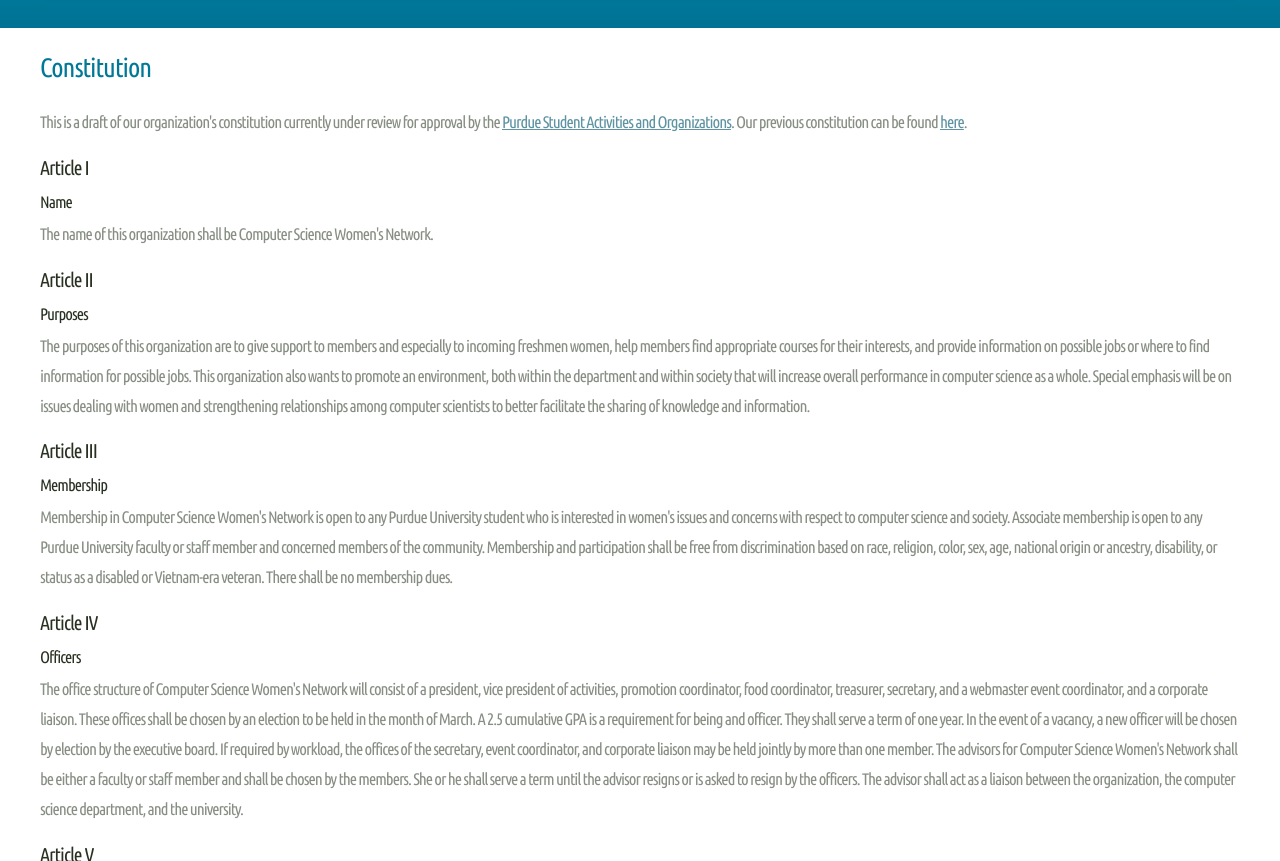
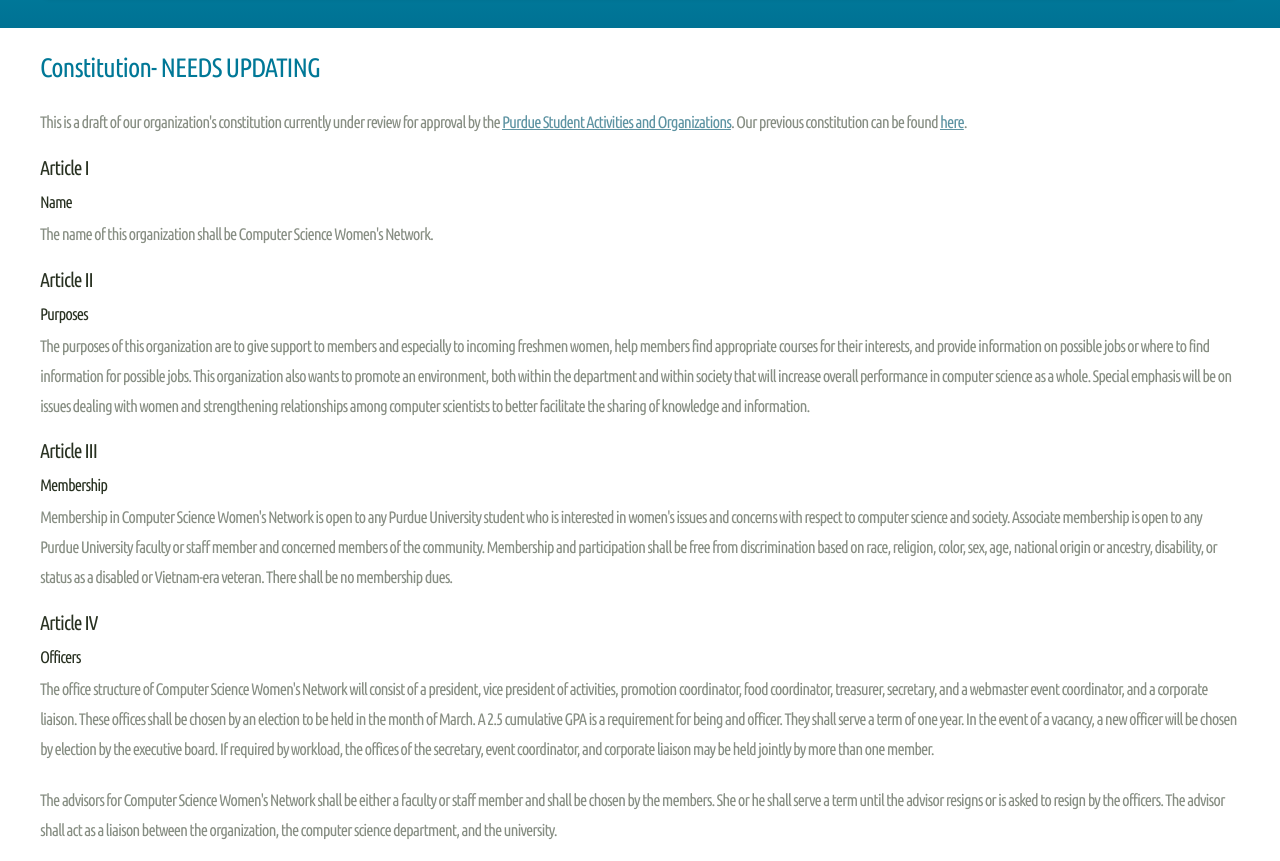
Before and after one commit to emmy917917/CSWN-Webpage, a plain HTML site: page constitution.html in a window 1280 px wide. Shown: the part 120-981 px from the top of the page. Drawn offline with Linux system fonts and the light colour scheme.

Commit message:
added reminder to constitution that it needs to be updated.

```diff
--- a/constitution.html
+++ b/constitution.html
@@ -61,7 +61,7 @@
 					<div class="12u">
 
 						<section>
-							<h2>Constitution</h2>
+							<h2>Constitution- NEEDS UPDATING</h2>
 							<p><i>This is a draft of our organization's constitution currently under review for approval by the <a href="http://www.purdue.edu/odos/sao/">Purdue Student Activities and Organizations</a>. Our previous constitution can be found <a href="old_constitution.html">here</a>.</i></p>
 							<h3><i>Article I</i></h3>
 
@@ -85,7 +85,9 @@
 
 								<h4><b>Officers</b></h4>
 
-									<p>The office structure of Computer Science Women's Network will consist of a president, vice president of activities, promotion coordinator, food coordinator, treasurer, secretary, and a webmaster event coordinator, and a corporate liaison. These offices shall be chosen by an election to be held in the month of March. A 2.5 cumulative GPA is a requirement for being and officer. They shall serve a term of one year. In the event of a vacancy, a new officer will be chosen by election by the executive board. If required by workload, the offices of the secretary, event coordinator, and corporate liaison may be held jointly by more than one member. The advisors for Computer Science Women's Network shall be either a faculty or staff member and shall be chosen by the members. She or he shall serve a term until the advisor resigns or is asked to resign by the officers. The advisor shall act as a liaison between the organization, the computer science department, and the university.</p>
+									<p>The office structure of Computer Science Women's Network will consist of a president, vice president of activities, promotion coordinator, food coordinator, treasurer, secretary, and a webmaster event coordinator, and a corporate liaison. These offices shall be chosen by an election to be held in the month of March. A 2.5 cumulative GPA is a requirement for being and officer. They shall serve a term of one year. In the event of a vacancy, a new officer will be chosen by election by the executive board. If required by workload, the offices of the secretary, event coordinator, and corporate liaison may be held jointly by more than one member. </p>
+
+									<p>The advisors for Computer Science Women's Network shall be either a faculty or staff member and shall be chosen by the members. She or he shall serve a term until the advisor resigns or is asked to resign by the officers. The advisor shall act as a liaison between the organization, the computer science department, and the university.</p>
 
 							<h3><i>Article V</i></h3>
 
```
